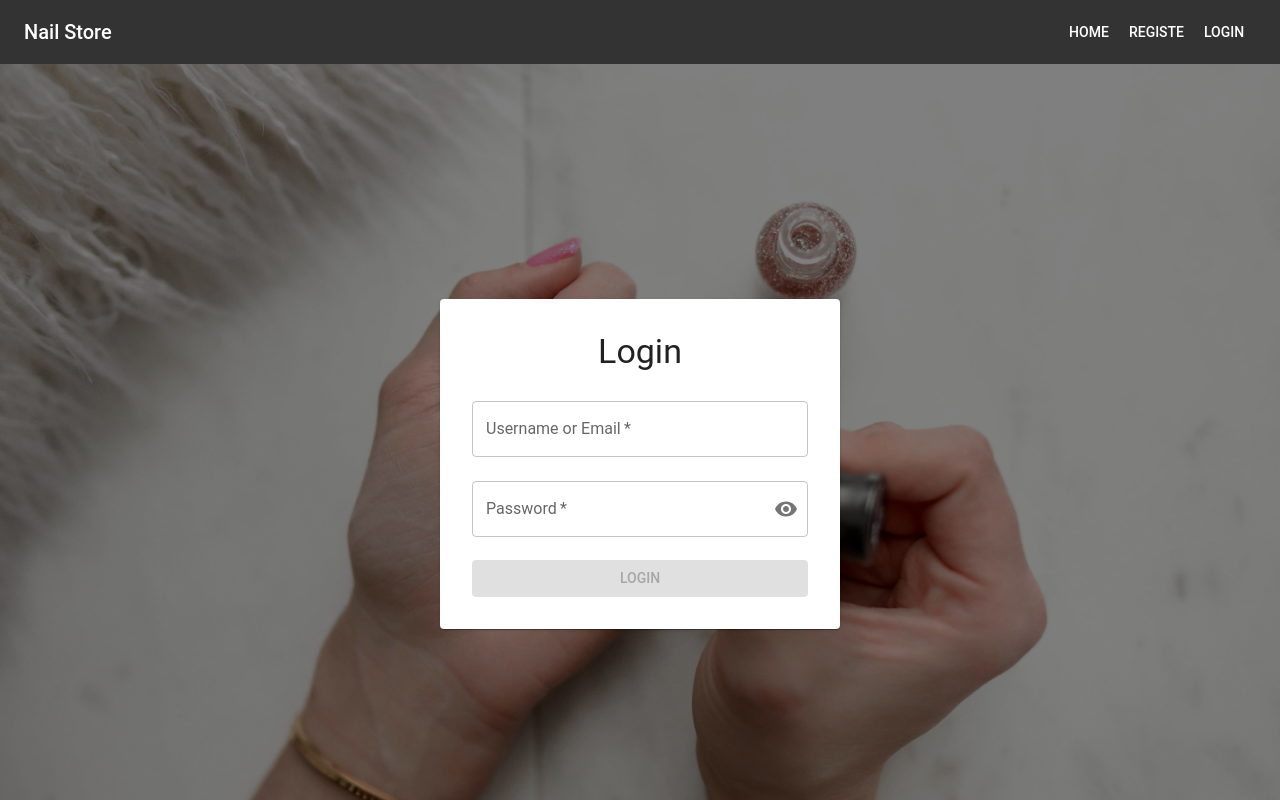
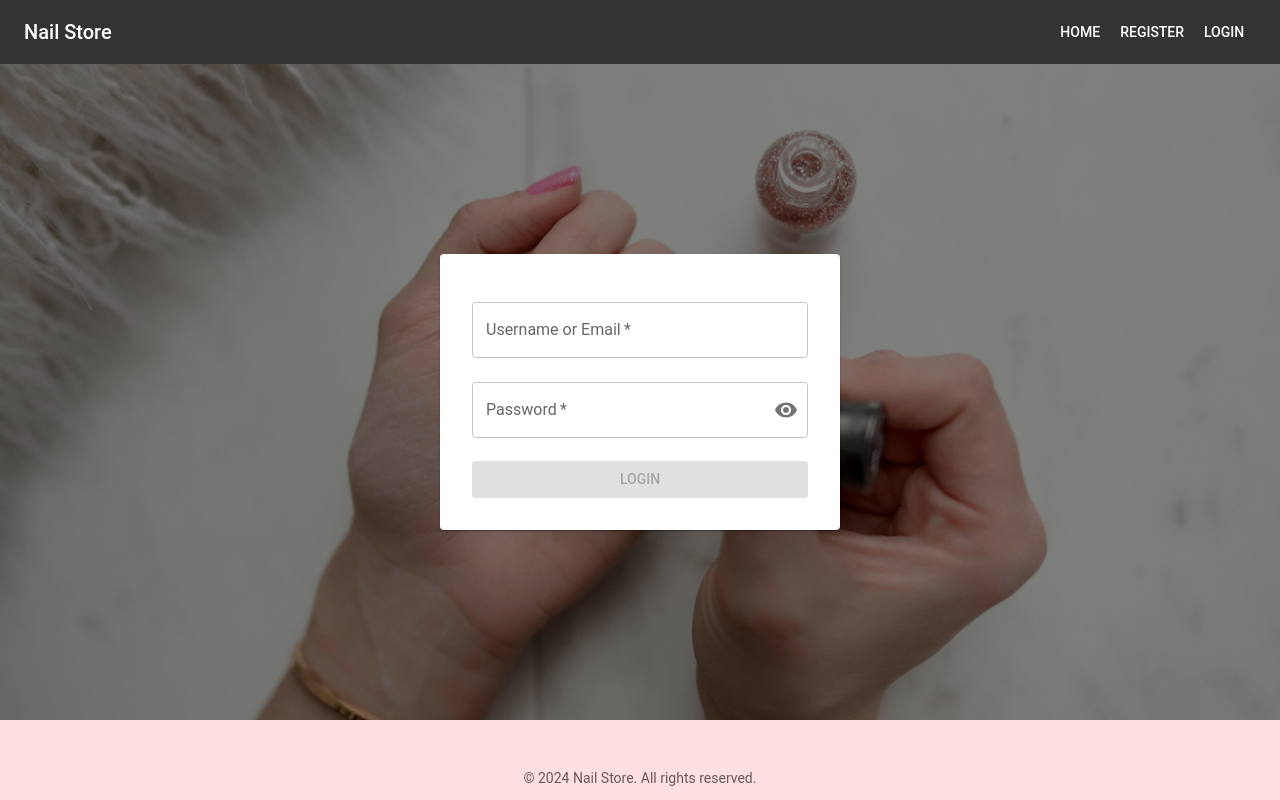
Before and after one commit to JaydenLeHiep/PlusAppointmentFe, a React (Create React App) app: page /login in a window 1280 px wide. Shown: the top 800 px of the page. Built offline with nearby package versions, Linux system fonts and the light colour scheme.

Commit message:
fix: fix Navbar changing when login

```diff
--- a/src/components/Navbar.js
+++ b/src/components/Navbar.js
@@ -1,24 +1,48 @@
 import React from 'react';
 import { AppBar, Toolbar, Typography, Button } from '@mui/material';
-import { Link as RouterLink } from 'react-router-dom';
+import { Link as RouterLink, useNavigate } from 'react-router-dom';
 import '../styles/css/Navbar.css';
+import { useAuth } from '../hooks/useAuth';
 
 const Navbar = () => {
+  const { isAuthenticated, logout, user } = useAuth();
+  const navigate = useNavigate();
+
+  const handleLogout = () => {
+    logout();
+    navigate('/login');
+  };
+
   return (
     <AppBar position="static" className="navbar">
       <Toolbar>
         <Typography variant="h6" className="navbar-title">
           Nail Store
         </Typography>
+        {!isAuthenticated && (
           <Button color="inherit" component={RouterLink} to="/">
             Home
           </Button>
+        )}
+        {isAuthenticated ? (
+          <>
+            <Typography variant="h6" className="navbar-title">
+              Welcome, {user.username || 'Owner'}
+            </Typography>
+            <Button color="inherit" onClick={handleLogout}>
+              Logout
+            </Button>
+          </>
+        ) : (
+          <>
             <Button color="inherit" component={RouterLink} to="/register">
-            Registe
+              Register
             </Button>
             <Button color="inherit" component={RouterLink} to="/login">
               Login
             </Button>
+          </>
+        )}
       </Toolbar>
     </AppBar>
   );
--- a/src/features/auth/Login/LoginForm.js
+++ b/src/features/auth/Login/LoginForm.js
@@ -1,8 +1,10 @@
 import React, { useState } from 'react';
-import { TextField, Button, Typography, InputAdornment, IconButton, Card, Alert } from '@mui/material';
+import { useNavigate } from 'react-router-dom';
+import { TextField, Button, InputAdornment, IconButton, Alert } from '@mui/material';
 import { Visibility, VisibilityOff } from '@mui/icons-material';
+import { useAuth } from '../../../hooks/useAuth';
 import { loginUser } from '../../../lib/apiClient';
-import { useNavigate } from 'react-router-dom';
+import '../../../styles/css/LoginPage.css';
 
 const LoginForm = () => {
   const [usernameOrEmail, setUsernameOrEmail] = useState('');
@@ -10,6 +12,7 @@ const LoginForm = () => {
   const [showPassword, setShowPassword] = useState(false);
   const [message, setMessage] = useState('');
   const [alertVariant, setAlertVariant] = useState('info');
+  const { login } = useAuth();
   const navigate = useNavigate();
 
   const handleLogin = async (event) => {
@@ -17,14 +20,15 @@ const LoginForm = () => {
 
     try {
       const data = await loginUser({ usernameOrEmail, password });
+
       setMessage(data.message || 'Login successful!');
       setAlertVariant('success');
 
-      // Store token in localStorage
-      localStorage.setItem('token', data.token);
+      // Store token in localStorage and update auth state
+      login(data.token, { username: usernameOrEmail });
 
       // Redirect based on user role or other criteria
-      navigate('/owner-dashboard'); // Or '/owner-dashboard' based on the role
+      navigate('/owner-dashboard');
     } catch (error) {
       setMessage(error.message);
       setAlertVariant('danger');
@@ -34,10 +38,6 @@ const LoginForm = () => {
   const toggleShowPassword = () => setShowPassword(!showPassword);
 
   return (
-    <Card className="login-container">
-      <Typography variant="h4" component="h1" gutterBottom className="text-center">
-        Login
-      </Typography>
     <form onSubmit={handleLogin}>
       <TextField
         label="Username or Email"
@@ -70,13 +70,12 @@ const LoginForm = () => {
       <Button variant="contained" color="primary" type="submit" className="w-100" style={{marginTop: '15px'}} disabled={!usernameOrEmail || !password}>
         Login
       </Button>
-      </form>
       {message && (
         <Alert severity={alertVariant} className="mt-3">
           {message}
         </Alert>
       )}
-    </Card>
+    </form>
   );
 };
 
--- a/src/features/auth/Login/LoginPage.js
+++ b/src/features/auth/Login/LoginPage.js
@@ -1,8 +1,8 @@
 import React from 'react';
-import { Container, Box } from '@mui/material';
+import { Container, Card, Box } from '@mui/material';
 import Navbar from '../../../components/Navbar';
 import Footer from '../../../components/Footer';
-import LoginForm from '../Login/LoginForm';
+import LoginForm from './LoginForm';
 import '../../../styles/css/LoginPage.css';
 
 const LoginPage = () => {
@@ -14,7 +14,9 @@ const LoginPage = () => {
           className="d-flex align-items-center justify-content-center"
           style={{ display: 'flex', justifyContent: 'center', alignItems: 'center', minHeight: "82vh", paddingTop: 0, marginTop: 0 }}
         >
-          <LoginForm />
+          <Card className="login-container">
+            <LoginForm />
+          </Card>
         </Container>
       </Box>
       <Footer />
--- a/src/features/ownerDashboard/OwnerDashboard.js
+++ b/src/features/ownerDashboard/OwnerDashboard.js
@@ -1,19 +1,19 @@
+// src/features/ownerDashboard/OwnerDashboard.js
 import React, { useState } from 'react';
-import { Container, Box, CircularProgress, Alert } from '@mui/material';
+import { Container, Box, CircularProgress, Alert, Card } from '@mui/material';
 import Navbar from '../../components/Navbar';
 import Footer from '../../components/Footer';
 import BusinessList from './BusinessList';
 import BusinessDetails from './BusinessDetails';
 import useFetchBusinesses from '../../hooks/useFetchBusiness';
 import '../../styles/css/OwnerDashboard.css';
-import Card from '@mui/material/Card';
 
 const OwnerDashboard = () => {
   const [selectedBusiness, setSelectedBusiness] = useState(null);
   const { businesses, loading, error } = useFetchBusinesses();
 
   const handleBusinessClick = (id) => {
-    setSelectedBusiness(businesses.find(business => business.businessId === id));
+    setSelectedBusiness(businesses.find((business) => business.businessId === id));
   };
 
   const handleBackToList = () => {
@@ -24,21 +24,19 @@ const OwnerDashboard = () => {
     <Box>
       <Navbar />
       <Box className="dashboard-hero">
-      <Container className="d-flex align-items-center justify-content-center" style={{ display: 'flex', justifyContent: 'center', alignItems: 'center', minHeight: "82vh", paddingTop: 0, marginTop: 0 }}>
+        <Container
+          className="d-flex align-items-center justify-content-center"
+          style={{ display: 'flex', justifyContent: 'center', alignItems: 'center', minHeight: '82vh', paddingTop: 0, marginTop: 0 }}
+        >
           <Card className="dashboard-container">
             {loading ? (
               <CircularProgress />
             ) : error ? (
               <Alert severity="error">{error}</Alert>
+            ) : selectedBusiness ? (
+              <BusinessDetails selectedBusiness={selectedBusiness} handleBackToList={handleBackToList} />
             ) : (
-              selectedBusiness ? (
-                <BusinessDetails
-                  selectedBusiness={selectedBusiness}
-                  handleBackToList={handleBackToList}
-                />
-              ) : (
-                <BusinessList businesses={businesses} handleBusinessClick={handleBusinessClick} />
-              )
+              <BusinessList businesses={businesses} handleBusinessClick={handleBusinessClick} />
             )}
           </Card>
         </Container>
--- /dev/null
+++ b/src/hooks/useAuth.js
@@ -0,0 +1,34 @@
+import { useState, useEffect } from 'react';
+
+export const useAuth = () => {
+  const [isAuthenticated, setIsAuthenticated] = useState(false);
+  const [user, setUser] = useState(null);
+
+  useEffect(() => {
+    const token = localStorage.getItem('token');
+    if (token) {
+      // Here you could decode the token to get user info
+      setIsAuthenticated(true);
+      setUser({ username: 'Owner' }); // replace with actual user data from token
+    }
+  }, []);
+
+  const login = (token, user) => {
+    localStorage.setItem('token', token);
+    setIsAuthenticated(true);
+    setUser(user);
+  };
+
+  const logout = () => {
+    localStorage.removeItem('token');
+    setIsAuthenticated(false);
+    setUser(null);
+  };
+
+  return {
+    isAuthenticated,
+    user,
+    login,
+    logout,
+  };
+};
--- a/src/styles/css/LoginPage.css
+++ b/src/styles/css/LoginPage.css
@@ -2,7 +2,7 @@
   background-image: linear-gradient(to bottom, rgba(0, 0, 0, 0.5), rgba(0, 0, 0, 0.5)), url('../../assets/hero-image.jpg');
   background-size: cover;
   background-position: center;
-  height: 100vh;
+  height: 100%;
   display: flex;
   justify-content: center;
   align-items: center;
@@ -15,6 +15,7 @@
   padding: 2rem;
   background-color: rgba(255, 255, 255, 0.9); /* Slightly transparent background */
   box-shadow: 0 0 10px rgba(0, 0, 0, 0.1);
+  border-radius: 8px;
 }
 
 .text-center {
```
Also changed, not shown: src/stores/userStore.js (added, +9 -0 lines). Lines whose indentation alone changed are shown as unchanged.
